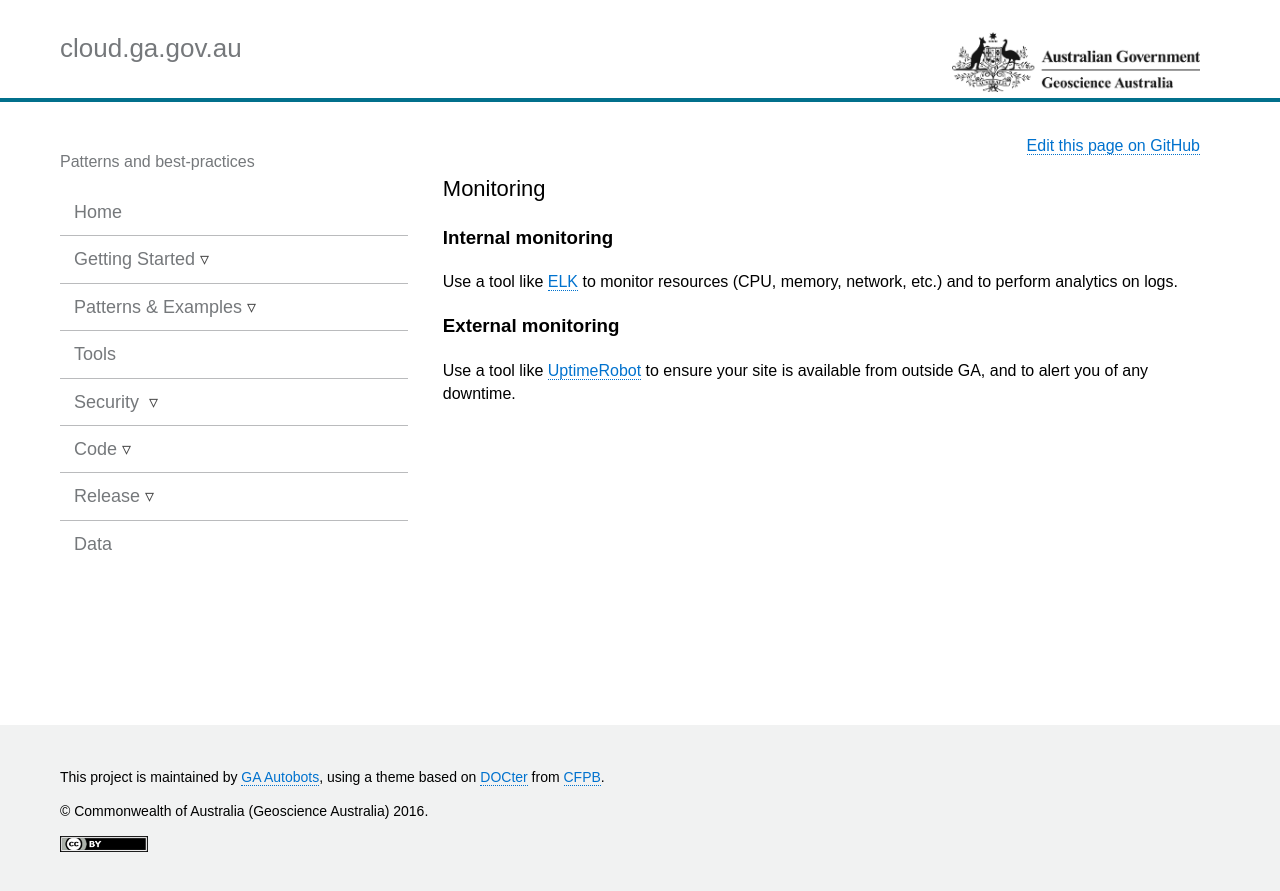
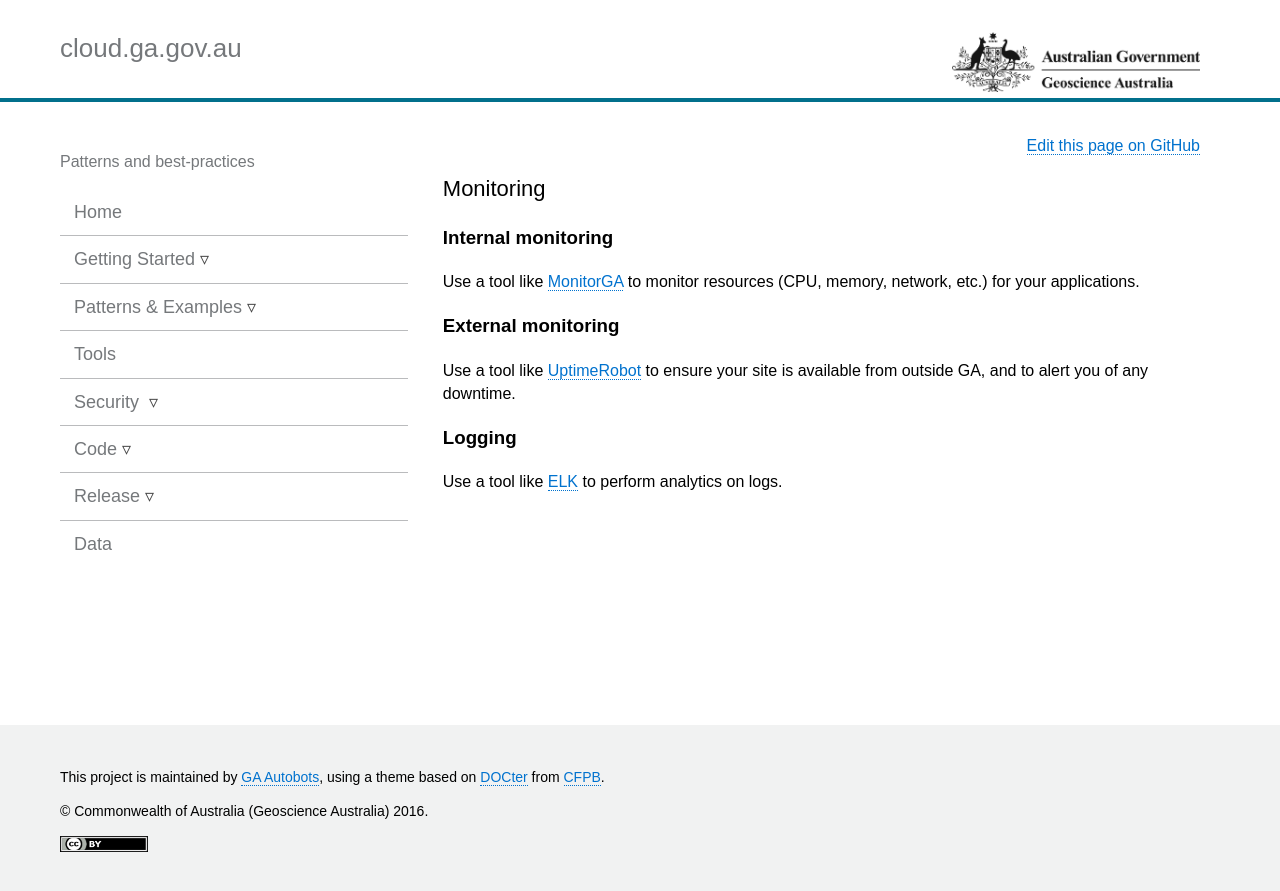
Before and after one commit to GeoscienceAustralia/cloud, a Jekyll site: the page built from docs/_pages/monitoring_sub.md, in a window 1280 px wide. Shown: the top 891 px of the page. Built offline with Jekyll 4.4.1, drawn with Linux system fonts in a browser that asks for light colours; nearby versions of some CDN libraries.

Commit message:
Add link to MonitorGA

```diff
--- a/docs/_pages/monitoring_sub.md
+++ b/docs/_pages/monitoring_sub.md
@@ -6,8 +6,12 @@
 
 ### Internal monitoring
 
-Use a tool like [ELK](https://github.com/GeoscienceAustralia/metrics) to monitor resources (CPU, memory, network, etc.) and to perform analytics on logs.
+Use a tool like [MonitorGA](https://monitor.gadevs.ga) to monitor resources (CPU, memory, network, etc.) for your applications.
 
 ### External monitoring
 
-Use a tool like [UptimeRobot](http://uptimerobot.com/) to ensure your site is available from outside GA, and to alert you of any downtime.
+Use a tool like [UptimeRobot](https://uptimerobot.com/) to ensure your site is available from outside GA, and to alert you of any downtime.
+
+### Logging
+
+Use a tool like [ELK](https://github.com/GeoscienceAustralia/metrics) to perform analytics on logs.
```
